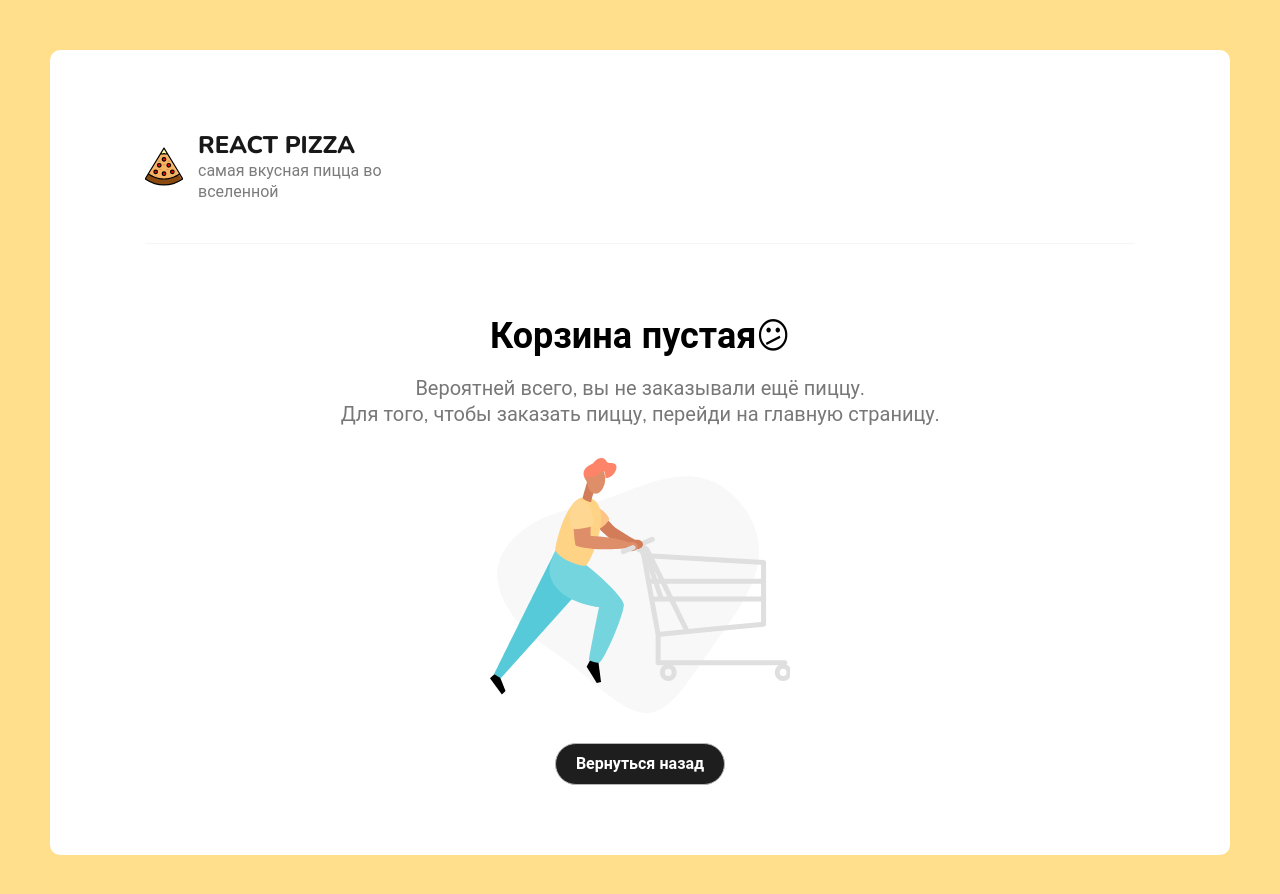
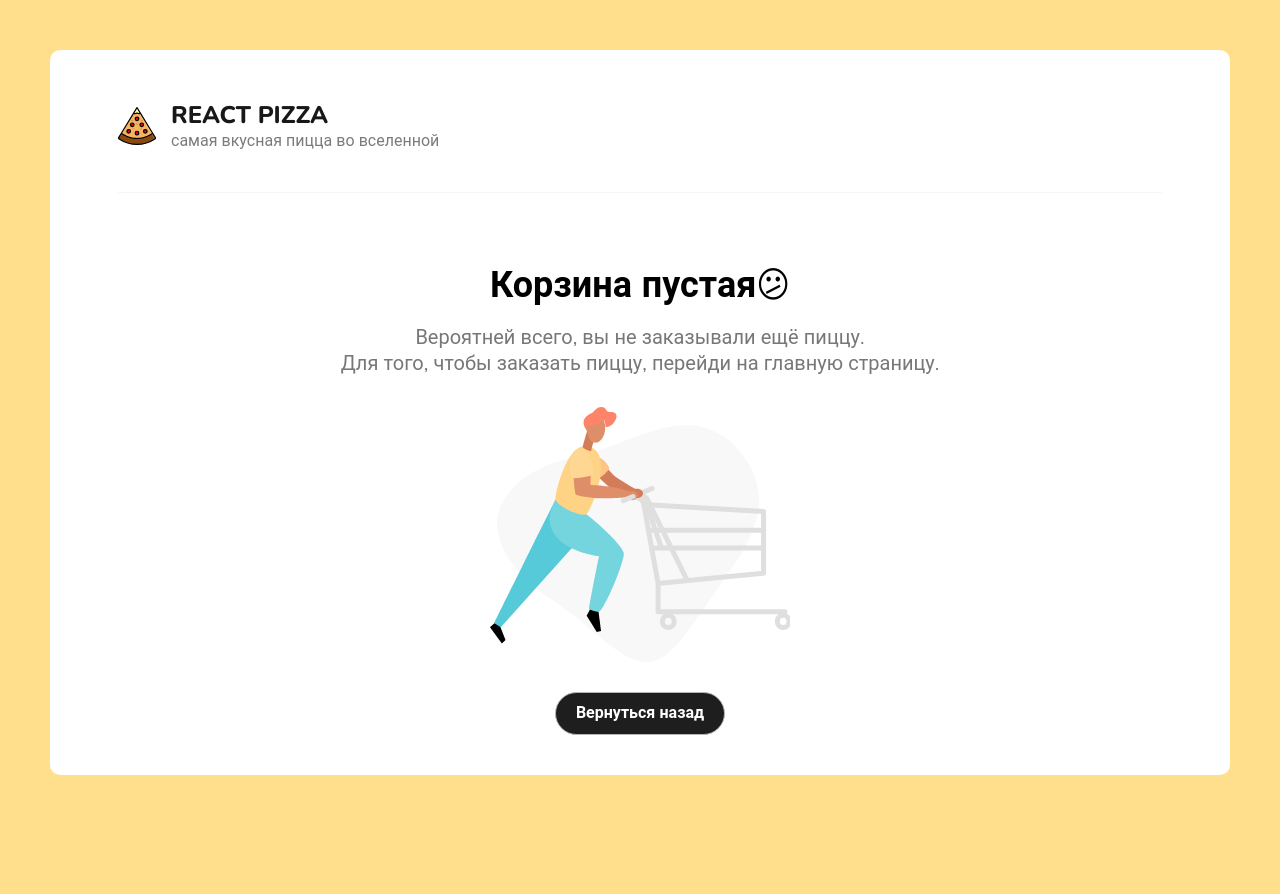
Before and after one commit to Alexi-creator/react-redux, a React app: page /cart in a window 1280 px wide. Shown: the top 894 px of the page. After the commit the page ends 825 px from the top, so only its background shows below. Built offline with nearby package versions, Linux system fonts and the light colour scheme.

Commit message:
refactor styles

```diff
--- a/src/components/CartEmpty/CartEmpty.module.scss
+++ b/src/components/CartEmpty/CartEmpty.module.scss
@@ -1,4 +1,4 @@
-@import '../Button/Button.module.scss';
+@use '../Button/Button.module.scss';
 
 .root {
   padding: 30px;
--- a/src/components/Header/Header.module.scss
+++ b/src/components/Header/Header.module.scss
@@ -1,8 +1,8 @@
 .header {
-  width: 90%;
+  width: 100%;
   margin: 0 auto;
   border-bottom: 1px solid var(--colorGray);
-  padding: 40px 0;
+  padding: 20px 0;
 
   img {
     margin-right: 15px;
@@ -35,6 +35,13 @@
   justify-self: center;
 }
 
+@media screen and (min-width: 768px) {
+  .header {
+    width: 90%;
+    padding: 40px 0;
+  }
+}
+
 @media screen and (min-width: 992px) {
   .container {
     flex-direction: flex-start;
--- a/src/components/Pizza/Pizza.module.scss
+++ b/src/components/Pizza/Pizza.module.scss
@@ -2,7 +2,7 @@
   display: grid;
   grid-template-columns: 1fr;
   align-content: space-between;
-  width: 280px;
+  width: 260px;
   text-align: center;
   margin-bottom: 65px;
   transition: var(--transition);
@@ -21,6 +21,7 @@
 
 .image {
   max-width: 260px;
+  width: 100%;
   margin: 0 auto;
 }
 
@@ -69,3 +70,9 @@
   line-height: 27px;
   letter-spacing: 0.015em;
 }
+
+@media screen and (min-width: 768px) {
+  .root {
+    width: 280px;
+  }
+}
--- a/src/components/Sort/Sort.module.scss
+++ b/src/components/Sort/Sort.module.scss
@@ -2,7 +2,7 @@
   display: inline-flex;
   position: relative;
   flex-shrink: 0;
-  margin-left: 15px;
+  margin-left: 0px;
   width: max-content;
 }
 
@@ -38,6 +38,7 @@
 .label {
   display: inline-flex;
   align-items: center;
+  flex-direction: column;
 
   svg {
     margin-right: 8px;
@@ -53,3 +54,15 @@
     cursor: pointer;
   }
 }
+
+@media screen and (min-width: 768px) {
+  .label {
+    flex-direction: row;
+  }
+}
+
+@media screen and (min-width: 1200px) {
+  .sort {
+    margin-left: 15px;
+  }
+}
--- a/src/components/Sort/Sort.tsx
+++ b/src/components/Sort/Sort.tsx
@@ -45,8 +45,10 @@ export const Sort: React.FC<ISort> = React.memo(({ value, changeSort }) => {
   return (
     <div className={styles.sort} ref={sortRef}>
       <div className={styles.label}>
-        <ArrowUp />
-        <b>Сортировка по:</b>
+        <div className={styles.row}>
+          <ArrowUp />
+          <b>Сортировка по:</b>
+        </div>
         <span onClick={() => setOpen((prev) => !prev)} role={'presentation'}>
           {value.name}
         </span>
--- a/src/layouts/MainLayout.module.scss
+++ b/src/layouts/MainLayout.module.scss
@@ -3,17 +3,17 @@
   margin: 0px auto;
   border-radius: 10px;
   max-width: 1400px;
-  padding: 20px;
+  padding: 10px;
 }
 
 .content {
-  width: 90%;
+  width: 100%;
   margin: 0 auto;
   padding-top: 40px;
 }
 
 @media screen and (min-width: 768px) {
-  .wrapper {
-    padding: 40px;
+  .content {
+    width: 90%;
   }
 }
--- a/src/pages/Cart/Cart.module.scss
+++ b/src/pages/Cart/Cart.module.scss
@@ -1,4 +1,4 @@
-@import '../../components/Button/Button.module.scss';
+@use '../../components/Button/Button.module.scss';
 
 .top {
   display: grid;
--- a/src/pages/FullPizza/FullPizza.module.scss
+++ b/src/pages/FullPizza/FullPizza.module.scss
@@ -1,4 +1,4 @@
-@import '../../components/Button/Button.module.scss';
+@use '../../components/Button/Button.module.scss';
 
 .skeleton {
   display: grid;
--- a/src/pages/Home/Home.module.scss
+++ b/src/pages/Home/Home.module.scss
@@ -18,7 +18,7 @@
   justify-items: center;
 }
 
-@media screen and (min-width: 768px) {
+@media screen and (min-width: 640px) {
   .items {
     grid-template-columns: repeat(2, 1fr);
   }
@@ -36,7 +36,7 @@
   }
 }
 
-@media screen and (min-width: 1400px) {
+@media screen and (min-width: 1530px) {
   .items {
     grid-template-columns: repeat(4, 1fr);
   }
```
